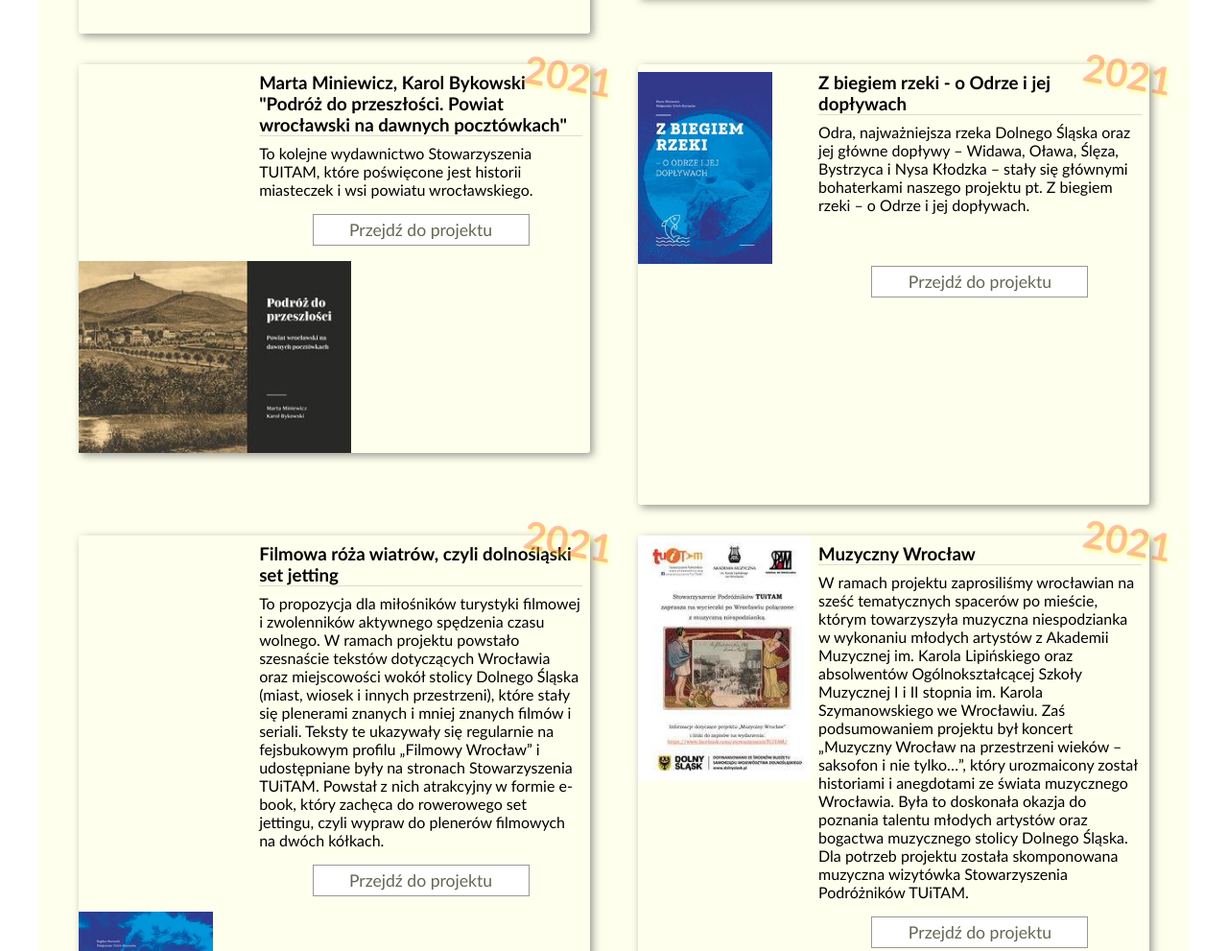
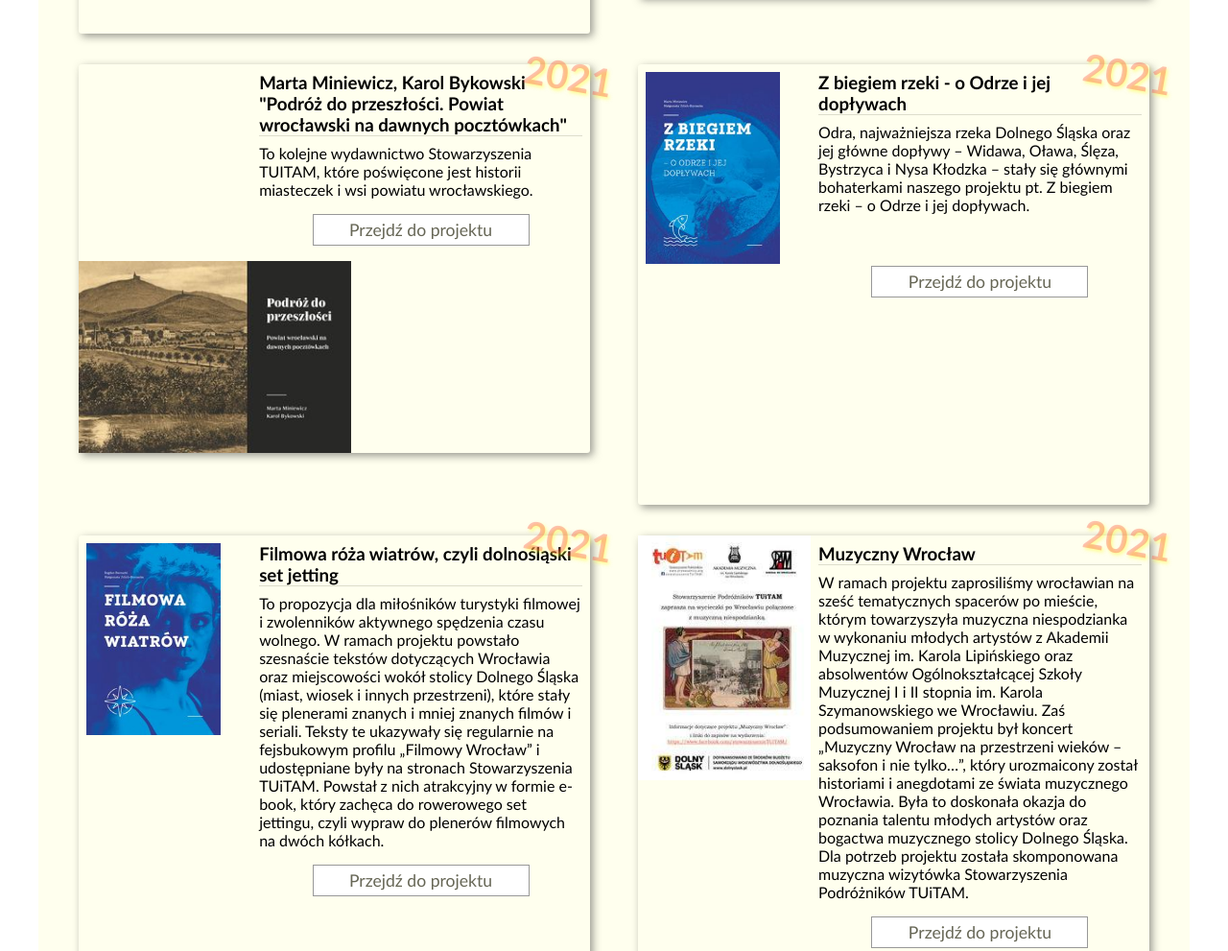
Before and after one commit to tdudkowski/gatsby-tit, a Gatsby site: page / in a window 1280 px wide. Shown: the part 2449-3440 px from the top of the page at 96% size. Built offline with nearby package versions, Linux system fonts and the light colour scheme; Gatsby itself is replaced by a stand-in of ours.

Commit message:
Add missing project classes to layout.css happy 7

```diff
--- a/src/components/layout.css
+++ b/src/components/layout.css
@@ -648,12 +648,12 @@ footer .line {
   .project.herstoriapodkasty,
   .project.kobietaimie,
   .project.wedrownik,
-  .project.quests
+  .project.quests,
   .project.opowiem,
   .project.dodaj,
   .project.covid,
   .project.zwroclawiemwtle,
-  .project.filmowarozawiatrow
+  .project.filmowarozawiatrow,
   .project.wroclawnaturasztukaarchitektura,
   .project.wroclawskarozawiatrow,
   .project.muzycznywroclaw,
@@ -677,7 +677,8 @@ footer .line {
     background-size: contain;
   }
 
-.project.opowiesciwherbach div:after, .project.oknonaswiat div:after, .project.herstoriapodkasty div:after, .project.kobietaimie div:after, .project.kobietaimie div:after, .project.wedrownik div:after, .project.quests div:after, .zbiegiemrzeki div:after {
+.project.opowiesciwherbach div:after, .project.oknonaswiat div:after, .project.herstoriapodkasty div:after, .project.kobietaimie div:after,
+.project.kobietaimie div:after, .project.wedrownik div:after, .project.quests div:after, .project.zbiegiemrzeki div:after, .project.filmowarozawiatrow div:after {
   left: .5rem;
   top: .5rem;
   width: 170px;
```
